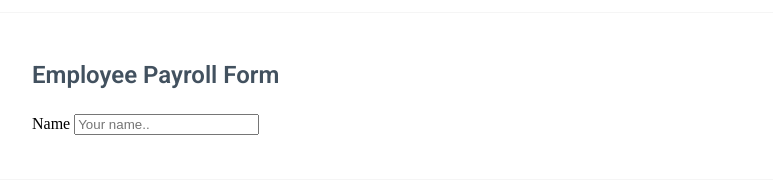
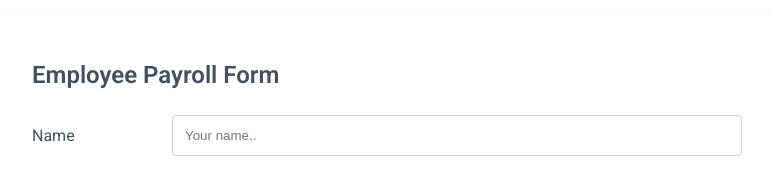
Before and after one commit to shubhamkumar10516/Employee-Payroll-App, a plain HTML site: page pages/index.html in a window 1280 px wide. Shown: the part 59-254 px from the top of the page, without its empty margins (253-1026 px from the left). Drawn offline with Linux system fonts and the light colour scheme.

Commit message:
[Shubham]MODIFIED: UC2: Created from header and input text element for name

```diff
--- a/css/index.css
+++ b/css/index.css
@@ -56,3 +56,35 @@ body{
     opacity: 1;
     padding-bottom: 20px;
 }
+
+.row-content{
+  display: flex;
+  flex-direction: row;
+  margin-bottom: 10px;
+  align-items: center;
+  border: 0px solid green;
+}
+
+.label{
+    min-width: 140px;
+}
+
+label{
+    padding: 12px 12px 12px 0;
+    display:inline-block;
+}
+
+.text{
+    font-size:16px;
+    color:#42515f;
+    opacity:1px;
+    font-family: Roboto;
+}
+
+.input{
+    width:100%;
+    padding: 12px;
+    border: 1px solid #ccc;
+    border-radius: 4px;
+    resize: vertical;
+}
```
